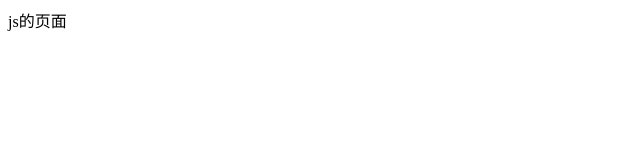
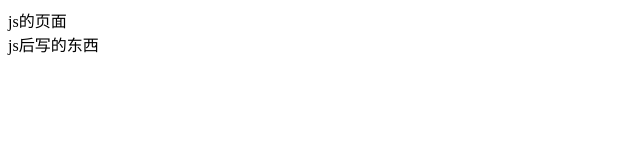
Before and after one commit to xima0814/ximaCode, a plain HTML site: page js/index.html in a window 1280 px wide. Shown: the whole page, without its empty margins (0-640 px from the left). Drawn offline with Linux system fonts and the light colour scheme.

Commit message:
修改js第二次

```diff
--- a/js/index.html
+++ b/js/index.html
@@ -10,5 +10,8 @@
     <div>
       js的页面
     </div>
+    <div>
+      js后写的东西
+    </div>
   </body>
 </html>
```
